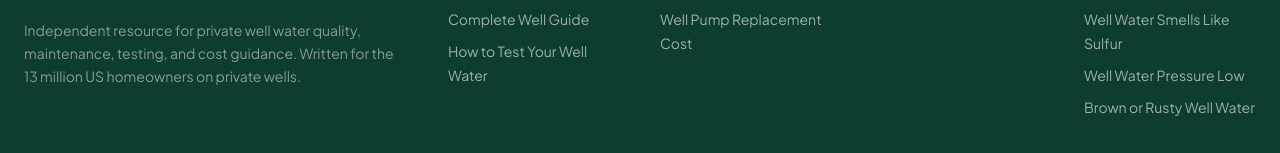
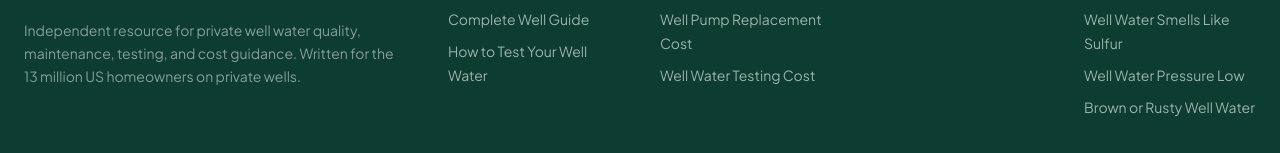
Before and after one commit to thebasementguide2026/thewell.guide-, a Next.js app: page / in a window 1280 px wide. Shown: the part 1894-2047 px from the top of the page. Built offline with nearby package versions, Linux system fonts and the light colour scheme.

Commit message:
Add well water testing cost to footer Cost Guides column

```diff
--- a/components/Footer.tsx
+++ b/components/Footer.tsx
@@ -14,6 +14,7 @@ const footerSections = [
     href: '/cost-guides',
     links: [
       { label: 'Well Pump Replacement Cost', href: '/cost-guides/well-pump-replacement-cost' },
+      { label: 'Well Water Testing Cost', href: '/cost-guides/well-water-testing-cost' },
     ],
   },
   { title: 'REVIEWS', href: '/reviews', links: [] },
```
